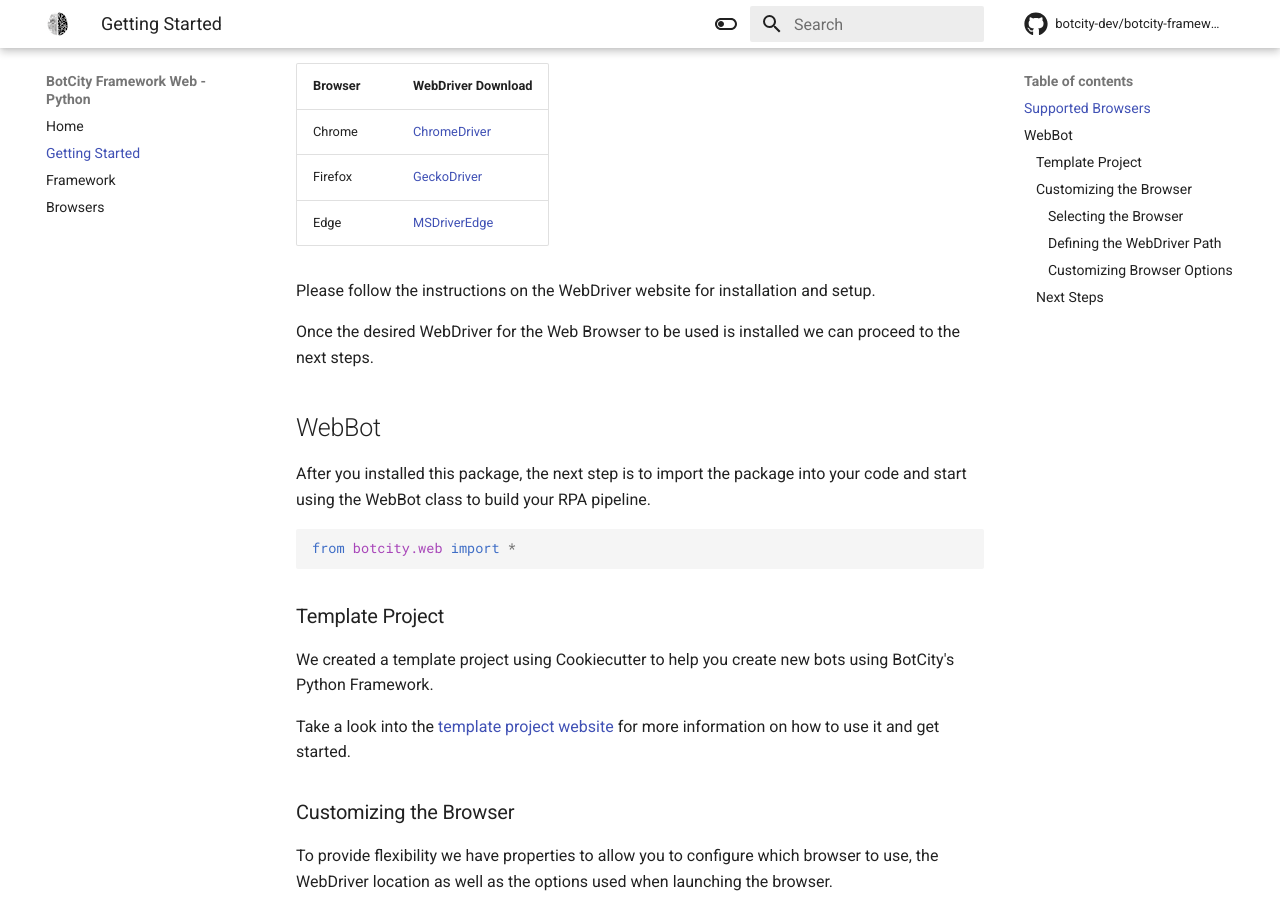
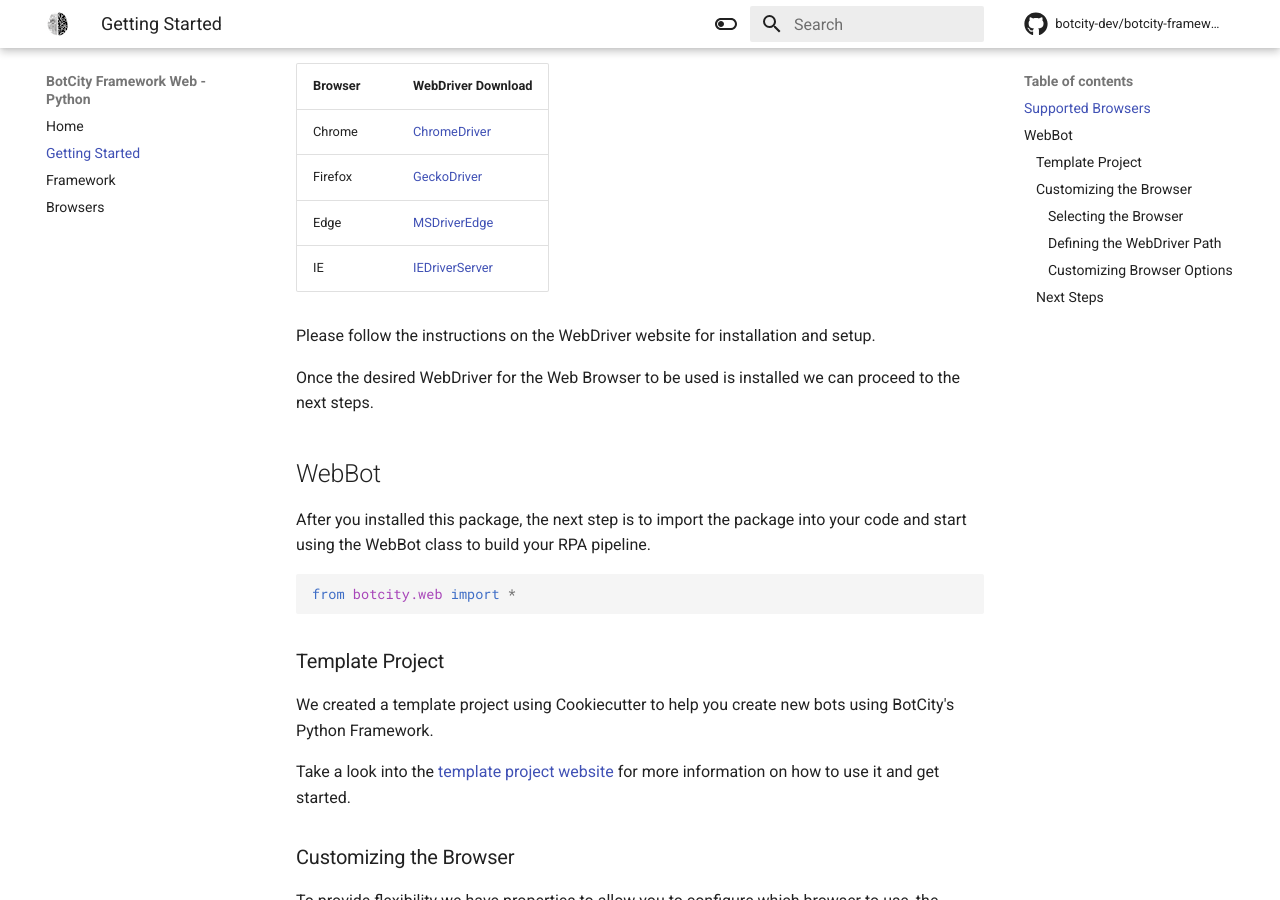
Before and after one commit to botcity-dev/botcity-framework-web-python, an MkDocs documentation site: the page built from docs/intro.md, in a window 1280 px wide and 900 px high, scrolled down 369 px. Built offline with MkDocs 1.6.1 and Material for MkDocs 9.7.7, drawn with Linux system fonts in a browser that asks for light colours; comment, search, counter and statistics services are not loaded.

Commit message:
FIX: Added IE driver link

```diff
--- a/docs/intro.md
+++ b/docs/intro.md
@@ -16,6 +16,7 @@
 | Chrome  | [ChromeDriver](https://sites.google.com/a/chromium.org/chromedriver/downloads)       |
 | Firefox | [GeckoDriver](https://github.com/mozilla/geckodriver/releases)                       |
 | Edge    | [MSDriverEdge](https://developer.microsoft.com/en-us/microsoft-edge/tools/webdriver/)|
+| IE      | [IEDriverServer](https://www.selenium.dev/downloads/)                                |
 
 Please follow the instructions on the WebDriver website for installation and setup.
 
```
